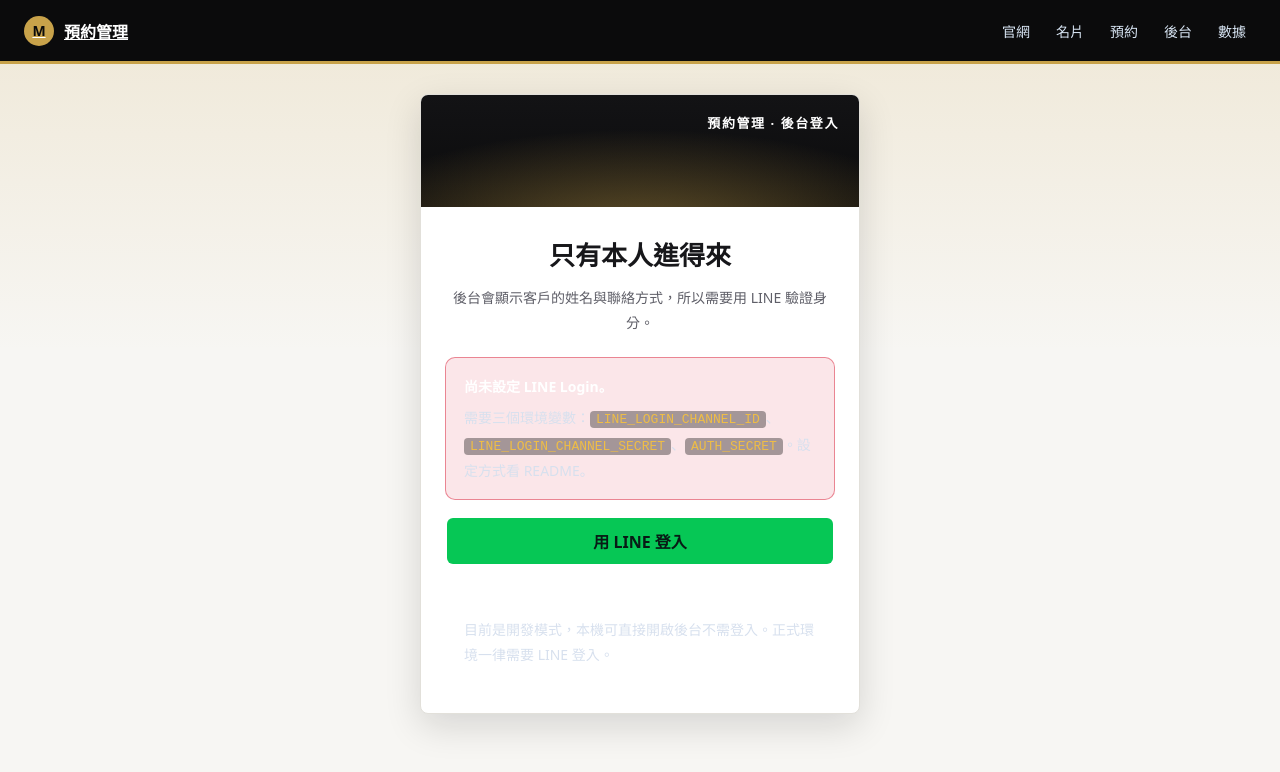
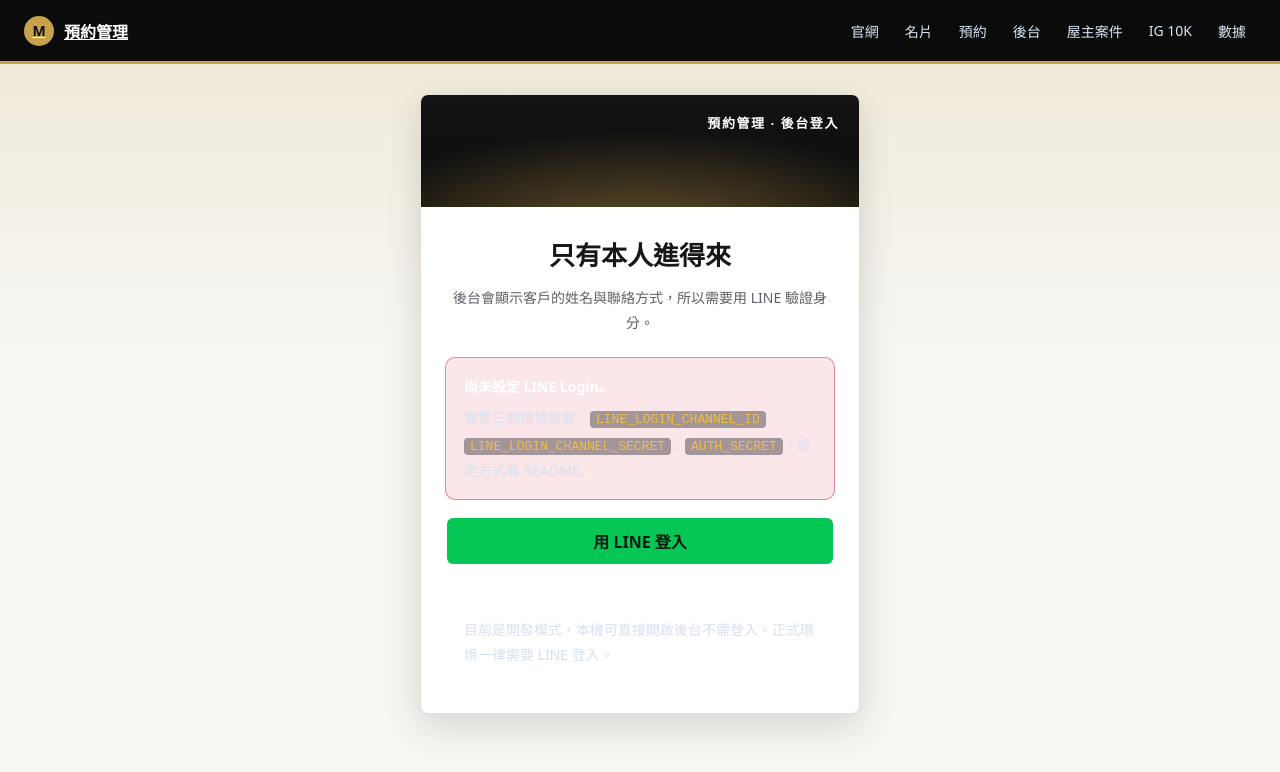
Before and after one commit to jiunjiun7-commits/maggie-official-site, a Next.js app: page /admin/login in a window 1280 px wide. Shown: the top 772 px of the page. Built offline with nearby package versions, Linux system fonts and the light colour scheme; no server answers.

Commit message:
恢復 Topbar「後台」連結一直顯示，不再限定只在後台頁面出現

```diff
--- a/src/app/_components/Topbar.tsx
+++ b/src/app/_components/Topbar.tsx
@@ -13,6 +13,8 @@ export default function Topbar({ admin = false }: { admin?: boolean }) {
         <Link href="/card">名片</Link>
         <Link href="/card/booking">預約</Link>
         <Link href="/admin/appointments">後台</Link>
+        {admin ? <Link href="/admin/sellers">屋主案件</Link> : null}
+        {admin ? <Link href="/admin/ig-growth">IG 10K</Link> : null}
         {admin ? <Link href="/admin/stats">數據</Link> : null}
       </nav>
     </header>
```
